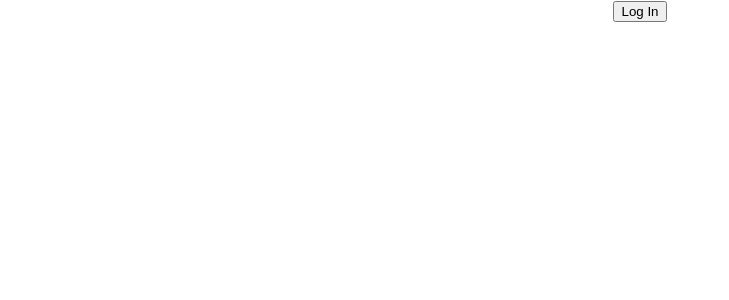
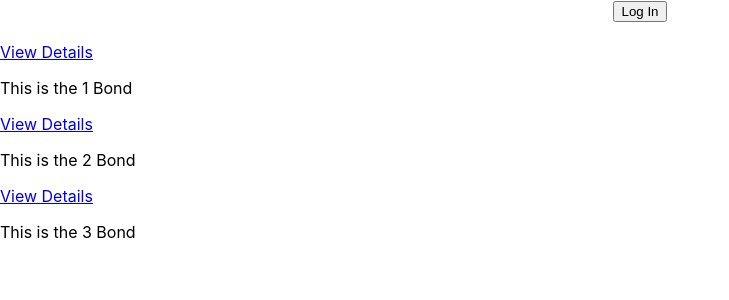
Before and after one commit to Krish-Bajaj/Team15-FE, a React (Create React App) app: page /dashboard in a window 1280 px wide. Before the commit this address had no page. Shown: the top 300 px of the page, without its empty margins (0-729 px from the left). Built offline with nearby package versions, Linux system fonts and the light colour scheme.

Commit message:
feat: reorganized files and folder structure

```diff
--- a/public/index.html
+++ b/public/index.html
@@ -24,7 +24,7 @@
       work correctly both with client-side routing and a non-root public URL.
       Learn how to configure a non-root public URL by running `npm run build`.
     -->
-    <title>React App</title>
+    <title>BondSpy Dashboard</title>
   </head>
   <body>
     <noscript>You need to enable JavaScript to run this app.</noscript>
--- a/src/App.js
+++ b/src/App.js
@@ -1,11 +1,12 @@
-import logo from "./logo.svg";
 import "./App.css";
-import { Link, Route, Routes } from "react-router-dom";
-import BondDetails from "./components/Bonds/BondDetails";
+import { Route, Routes } from "react-router-dom";
+
 import LoginButton from './LoginButton';
 import LogoutButton from './LogoutButton';
 import Profile from './Profile';
-import Bond from './components/Bonds/Bond';
+
+import BondDetails from "./pages/BondDetails";
+import Dashboard from './pages/Dashboard';
 
 function App() {
   return (
@@ -19,7 +20,7 @@ function App() {
         </div>
 
       <Routes>
-        <Route exact path="/bond" element={<Bond />} />
+        <Route exact path="/dashboard" element={<Dashboard />} />
         <Route path="/bonds/:bondId" element={<BondDetails />} />
       </Routes>
     </>
--- a/src/components/Bonds/BondsNames.js
+++ b/src/api.js
@@ -1,14 +1,9 @@
-import React from "react";
-
-function BondsNames(){
+export const getBonds = () => {
     const products = [
         { id: 1, name: 'Bond 1', description: 'This is Bond 1', price: 19.99 },
         { id: 2, name: 'Bond 2', description: 'This is Bond 2', price: 29.99 },
         { id: 3, name: 'Bond 3', description: 'This is Bond 3', price: 39.99 },
-        // Add more products
-      ];
+    ]
+
     return products;
 }
-
-
-  export default BondsNames
--- a/src/components/Bonds/Bond.js
+++ /dev/null
@@ -1,35 +0,0 @@
-import React, { useState } from "react";
-import ButtonWithInfo from "./ButtonWithInfo";
-import BondsNames from "./BondsNames";
-import BondDetails from "./BondDetails";
-import { Link } from "react-router-dom";
-const Bond = () => {
-  const [selectedBond, setSelectedBond] = useState(null);
-  const bonds = BondsNames();
-  console.log(bonds);
-  const handleBondClick = (bond) => {
-    setSelectedBond(bond);
-  };
-  return (
-    <div>
-      {bonds.map((bond) => (
-        <div key={bond.id} onClick={() => handleBondClick(bond)}>
-          {/* <ButtonWithInfo
-            buttonText="Click Me"
-            infoText="This button provides some information."
-          ></ButtonWithInfo> */}
-          {/* /bonds/:bondId */}
-          <Link to={`/bonds/${bond.id}`}> View Details </Link>
-          <p>This is the {bond.id} Bond </p>
-        </div>
-      ))}
-
-      {selectedBond && <BondDetails bond={selectedBond} />}
-    </div>
-    // {selectBond &&  };
-
-    //   {selectedProduct && <ProductDetails product={selectedProduct} />}
-    //   };
-  );
-};
-export default Bond;
--- a/src/components/Bonds/ButtonWithInfo.js
+++ /dev/null
@@ -1,15 +0,0 @@
-import React from "react";
-
-function buttonOnClick() {
-  console.log("Button has been clicked ");
-}
-const ButtonWithInfo = ({ buttonText, infoText }) => {
-  return (
-    <div>
-      <button onClick={buttonOnClick}>{buttonText}</button>
-      <p>{infoText}</p>
-    </div>
-  );
-};
-
-export default ButtonWithInfo;
--- /dev/null
+++ b/src/components/List.js
@@ -0,0 +1,28 @@
+import { useState } from "react";
+import { Link } from "react-router-dom";
+import { getBonds } from "../api";
+import BondDetails from "../pages/BondDetails";
+
+const List = () => {
+  const [selectedBond, setSelectedBond] = useState(null);
+  const bonds = getBonds();
+  console.log(bonds);
+  const handleBondClick = (bond) => {
+    setSelectedBond(bond);
+  }
+
+  return (
+    <div>
+      {bonds.map((bond) => (
+        <div key={bond.id} onClick={() => handleBondClick(bond)}>
+          <Link to={`/bonds/${bond.id}`}> View Details </Link>
+          <p>This is the {bond.id} Bond </p>
+        </div>
+      ))}
+
+      {selectedBond && <BondDetails bond={selectedBond} />}
+    </div>
+  );
+}
+
+export default List
--- a/src/components/Bonds/BondDetails.js
+++ b/src/pages/BondDetails.js
@@ -1,9 +1,9 @@
 import React from "react";
 import { useParams } from "react-router-dom";
-import BondsNames from "./BondsNames";
+import { getBonds } from "../api";
 import { Link } from "react-router-dom";
 const BondDetails = () => {
-  const bonds = BondsNames();
+  const bonds = getBonds();
 
   const { bondId } = useParams();
   const bond = bonds.find((p) => p.id === parseInt(bondId));
@@ -16,7 +16,7 @@ const BondDetails = () => {
         <nav>
           <ul>
             <li>
-              <Link to="/"> Show All Bonds </Link>
+              <Link to="/dashboard"> Show All Bonds </Link>
             </li>
           </ul>
         </nav>
@@ -29,26 +29,6 @@ const BondDetails = () => {
       </div>
     </>
   );
-  //   return (
-  //     <div>
-  //       {/* <h2>{bond.name}</h2>
-  //       <p>{bond.description}</p>
-  //       <p>Price: ${bond.price}</p> */}
-  //       <p> `Bond is {bond}`</p>
-  //       <p>THis it the Bond Details Page </p>
-  //     </div>
-  //   );
 };
 
-// const BondDetails = () => {
-//   const { bondId } = useParams();
-
-//   return (
-//     <div>
-//       <p> `Bond id is {bondId}`</p>
-//       <p>THis it the Bond Details Page </p>
-//     </div>
-//   );
-// };
-
 export default BondDetails;
--- /dev/null
+++ b/src/pages/Dashboard.js
@@ -0,0 +1,13 @@
+// import Metrics from "../components/Metrics"
+import List from "../components/List"
+
+const Dashboard = () => {
+  return (
+    <div>
+        {/* <Metrics /> */}
+        <List />
+    </div>
+  );
+}
+
+export default Dashboard
```
Also changed, not shown: src/components/Metrics.js (added).
